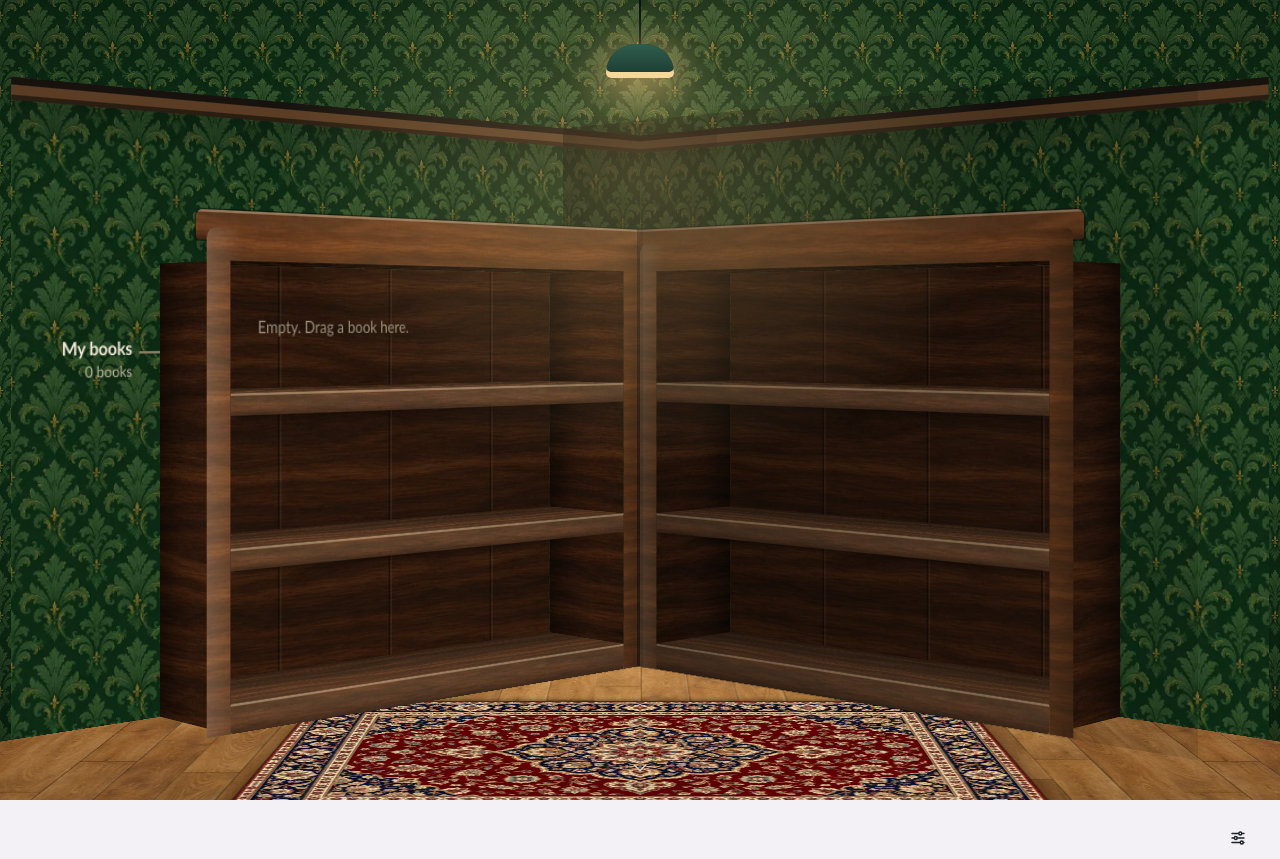
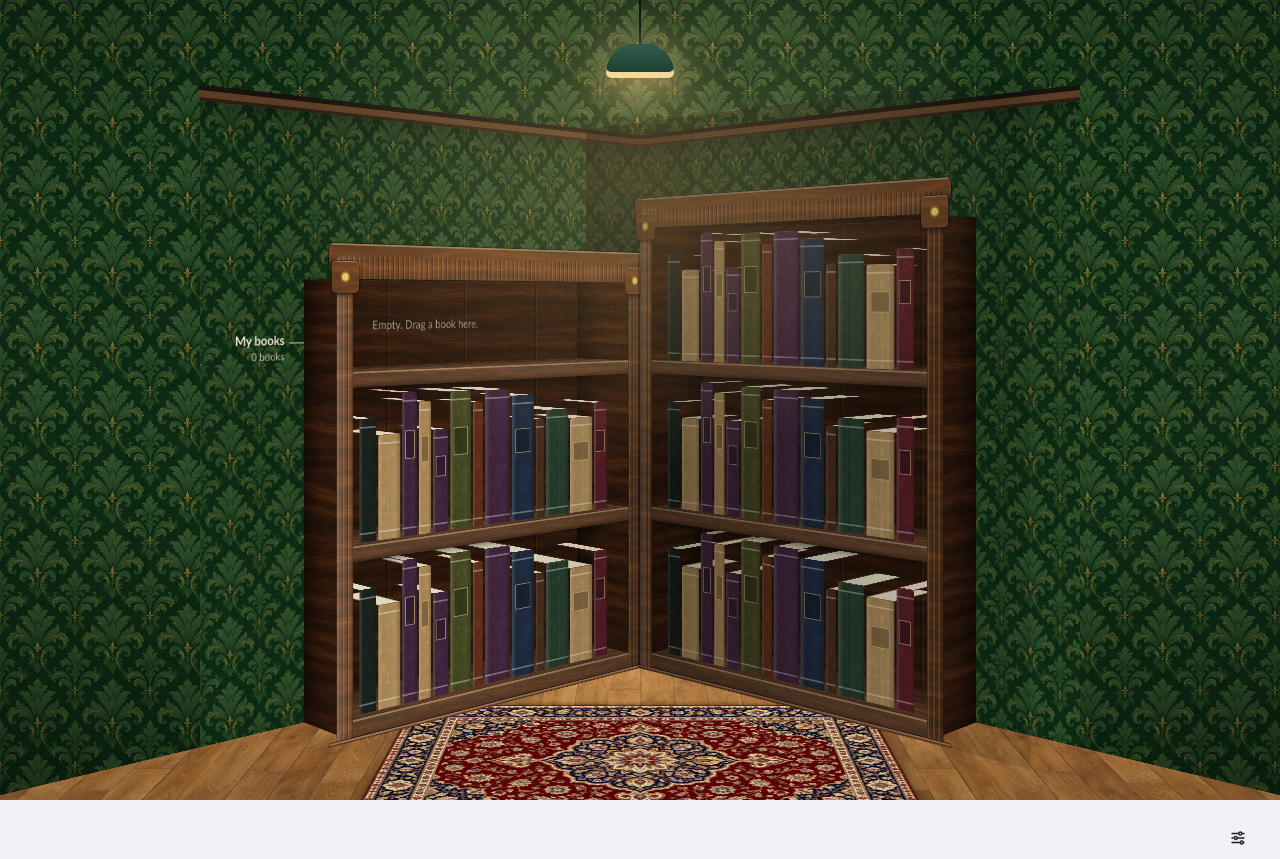
Before and after one commit to RisiMorina/article_app, a plain HTML site: page index.html in a window 1280 px wide. Shown: the top 859 px of the page. Drawn offline with nearby package versions, Linux system fonts and the light colour scheme.

Commit message:
Packed shelves with decorative vintage books, fluted pilasters, caps and plinth
Co-Authored-By: Claude Sonnet 5.5 <noreply@anthropic.com>

```diff
--- a/css/style.css
+++ b/css/style.css
@@ -796,3 +796,34 @@ body.resizing .r-body { transition: none; }
 /* hovering pulls the book out of the shelf towards you, like taking it by the spine */
 .book:hover, .book:focus-within { transform: translate3d(0, -3px, calc(var(--D) * .42)); }
 .book .body, .book { transition: transform .25s cubic-bezier(.3, .7, .2, 1); }
+
+/* =========================================================
+   Fuller, richer shelves: decorative books packed around the real ones, fluted pilasters, carved caps, plinth
+   ========================================================= */
+.filler { position: relative; flex: none; width: var(--bw); height: var(--bh); transform-style: preserve-3d; pointer-events: none; }
+.filler .body { position: absolute; inset: 0; transform: translateZ(-14px); transform-style: preserve-3d; }
+.filler .spine { padding: 0; cursor: default; }
+.filler.plate .spine::after { content: ""; position: absolute; left: 16%; right: 16%; top: 26%; height: 20%; border: 1px solid rgb(240 210 140 / .6); background: rgb(0 0 0 / .25); }
+.hero-room .filler { height: calc(var(--bh) * var(--k)); width: calc(var(--bw) * (.75 + var(--k) * .3)); }
+.spine-title { text-shadow: 0 1px 0 rgb(0 0 0 / .35); }
+
+/* fluted sides and dentil-like top (the same vertical grooves read as flutes on the sides and teeth on the cornice) */
+.cabinet-frame::after {
+  background:
+    repeating-linear-gradient(90deg, rgb(0 0 0 / .32) 0 1.5px, rgb(255 230 190 / .14) 1.5px 3px, transparent 3px 7px),
+    linear-gradient(90deg, rgb(255 255 255 / .16), transparent 7%, transparent 93%, rgb(0 0 0 / .28)),
+    linear-gradient(rgb(196 128 66 / .28), rgb(196 128 66 / .28)),
+    url("../images/wood.webp") 0 0 / 280px;
+}
+.cab-cap, .cab-plinth { position: absolute; display: block; pointer-events: none; transform: translateZ(1px); }
+.cab-cap {
+  top: 6px; width: 36px; height: 36px; border-radius: 5px;
+  background: radial-gradient(circle at 50% 50%, #e9c46a 0 4px, #8a6422 5px 6px, transparent 7px), linear-gradient(rgb(196 128 66 / .3), rgb(196 128 66 / .3)), url("../images/wood.webp") 0 0 / 220px;
+  box-shadow: 0 0 0 1px rgb(0 0 0 / .55), inset 0 1px 0 rgb(255 235 200 / .4), 0 4px 6px rgb(0 0 0 / .45);
+}
+.cap-l { left: -7px; } .cap-r { right: -7px; }
+.cab-plinth {
+  left: -10px; right: -10px; bottom: -30px; height: 34px; border-radius: 3px 3px 0 0;
+  background: linear-gradient(rgb(255 235 200 / .35) 0 2px, transparent 2px 12px, rgb(0 0 0 / .5)), linear-gradient(rgb(196 128 66 / .28), rgb(196 128 66 / .28)), url("../images/wood.webp") 0 60% / 300px;
+  box-shadow: 0 0 0 1px rgb(0 0 0 / .55), 0 8px 12px -4px rgb(0 0 0 / .6);
+}
--- a/js/library.js
+++ b/js/library.js
@@ -90,12 +90,13 @@ const Library = {
     const vh = window.innerHeight, vw = window.innerWidth;
     const k = Math.min(Math.max(((vh - 130 - 120 - 40) / Math.max(half, 1) - 44) / 221, 0.8), 1);
     const scale = Math.min(1, vw / 1180);
+    const bw = 0.75 + k * 0.3;                              // book width factor used by the hero CSS
     box.style.setProperty('--k', k.toFixed(3));
     box.style.setProperty('--rs', scale.toFixed(3));
     box.classList.toggle('intro', !this._heroShown);
     this._heroShown = true;
-    const left = h('div', { class: 'wall left' }, this._cabinet(shelves.slice(0, half), inner, 'left'));
-    const right = h('div', { class: 'wall right' }, this._cabinet(shelves.slice(half), inner, 'right'));
+    const left = h('div', { class: 'wall left' }, this._cabinet(shelves.slice(0, half), (inner - 130 * k - 4) / bw, 'left'));
+    const right = h('div', { class: 'wall right' }, this._cabinet(shelves.slice(half), (inner - 130 * k - 4) / bw, 'right'));
     box.replaceChildren(h('div', { class: 'stage' },
       h('div', { class: 'floor', 'aria-hidden': 'true' }, h('div', { class: 'rug' })),
       left, right));
@@ -231,7 +232,9 @@ const Library = {
 
   _cabinet(shelves, width, side) {
     return h('div', { class: 'cabinet ' + side },
-      h('div', { class: 'cabinet-frame' }, h('div', { class: 'cabinet-inner' },
+      h('div', { class: 'cabinet-frame' },
+        h('span', { class: 'cab-cap cap-l', 'aria-hidden': 'true' }), h('span', { class: 'cab-cap cap-r', 'aria-hidden': 'true' }), h('span', { class: 'cab-plinth', 'aria-hidden': 'true' }),
+        h('div', { class: 'cabinet-inner' },
         h('span', { class: 'cab-face cab-back', 'aria-hidden': 'true' }), h('span', { class: 'cab-face cab-top', 'aria-hidden': 'true' }),
         h('span', { class: 'cab-face cab-side cab-left', 'aria-hidden': 'true' }), h('span', { class: 'cab-face cab-side cab-right', 'aria-hidden': 'true' }),
         ...shelves.map(s => this._shelf(s, width, side)))));
@@ -258,7 +261,7 @@ const Library = {
       ...rows.map((r, i) => h('div', { class: 'shelf-row' + (c.books.length ? '' : ' is-empty') },
         i === 0 ? label : null,
         h('ul', { class: 'books' },
-          ...r.map(({ a, x }) => this._book(a, side === 'right' || x > width / 2)),
+          ...this._rowItems(r, width, c, i, side),
           !c.books.length && !c.blank ? h('li', { class: 'shelf-empty', text: droppable ? 'Empty. Drag a book here.' : 'Nothing here yet.' }) : null),
         h('div', { class: 'plank', 'aria-hidden': 'true' }))));
     if (droppable) {
@@ -279,17 +282,52 @@ const Library = {
     return el;
   },
 
+  /** One row of a shelf: your real books, with decorative books packed in around them so the shelf looks full.
+      A folder with no books stays empty, so it is clear it is empty. */
+  _rowItems(row, width, c, rowIndex, side) {
+    const real = row.map(({ a, x }) => this._book(a, side === 'right' || x > width / 2));
+    if (!c.books.length && !c.blank) return real;
+    let room = width - row.reduce((n, { a }) => n + this._bookWidth(a) + 3, 0) - 6;
+    let seed = this._hash((c.title || 'blank') + ':' + rowIndex + ':' + (c.books.length));
+    const fill = [];
+    while (room > 20) {
+      seed = (seed * 1664525 + 1013904223) >>> 0;
+      let w = 15 + (seed >>> 8) % 26;
+      if (w + 3 > room) w = Math.max(room - 3, 12);
+      fill.push(this._filler(seed, w));
+      room -= w + 3;
+    }
+    // spread the real books evenly between the decorative ones
+    const out = [], m = real.length, n = fill.length;
+    let fi = 0;
+    real.forEach((b, k) => {
+      const upto = Math.round((k + 1) * n / (m + 1));
+      while (fi < upto) out.push(fill[fi++]);
+      out.push(b);
+    });
+    while (fi < n) out.push(fill[fi++]);
+    return out;
+  },
+
+  /** A decorative book: no title, not clickable. */
+  _filler(seed, w) {
+    const [bg, fg] = this._palette[(seed >>> 4) % this._palette.length];
+    const hgt = Math.round(150 + ((seed >>> 12) % 72));            // 150 to 221, like the real books
+    return h('li', {
+      class: 'filler' + (((seed >>> 20) % 3) === 0 ? ' plate' : ''), 'aria-hidden': 'true',
+      style: { '--bw': w + 'px', '--bh': hgt + 'px', '--bg': bg, '--fg': fg }
+    }, h('div', { class: 'body' }, h('span', { class: 'spine' }), h('span', { class: 'face top' })));
+  },
+
   // Thicker books for longer articles, a little height variety so a shelf looks lived in.
   _bookWidth(a) { return Math.round(Math.min(Math.max(34 + (a.numPages || 8) * 1.2, 38), 72)); },
   _bookHeight(a) { return 176 + (this._hash(a.id) % 6) * 9; },
-  _spine(a) {
-    const palette = [
-      ['#2f4a6d', '#fff'], ['#7b4b94', '#fff'], ['#2c6e63', '#fff'], ['#a2453f', '#fff'],
-      ['#3b3f4a', '#fff'], ['#c9962b', '#241a05'], ['#5a6b2f', '#fff'], ['#8a5a3b', '#fff'],
-      ['#b0456a', '#fff'], ['#d9d2c0', '#2a2620']
-    ];
-    return palette[this._hash(a.id + 'x') % palette.length];
-  },
+  _palette: [
+    ['#6b2530', '#f0dca4'], ['#2f4a36', '#f0dca4'], ['#26364f', '#f0dca4'], ['#5a3a24', '#f0dca4'], ['#a7782c', '#2b1d08'],
+    ['#2f5b5c', '#f0dca4'], ['#512f4c', '#f0dca4'], ['#b79b6c', '#2b2210'], ['#575a2b', '#f0dca4'], ['#3c4d66', '#f0dca4'],
+    ['#7a3b22', '#f0dca4'], ['#1f2a24', '#e6cf93'], ['#8b2f2a', '#f3e2b4'], ['#44352a', '#e6cf93']
+  ],
+  _spine(a) { return this._palette[this._hash(a.id + 'x') % this._palette.length]; },
 
   _book(a, alignRight) {
     const title = displayTitle(a);
```
Also changed, not shown: CLAUDE.md (+9 -0 lines).
